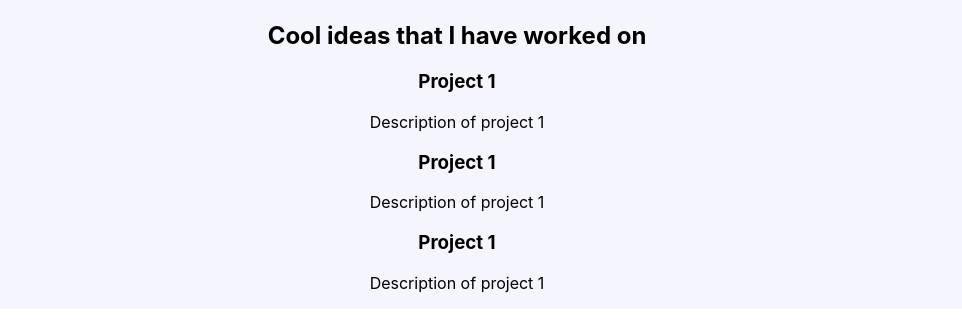
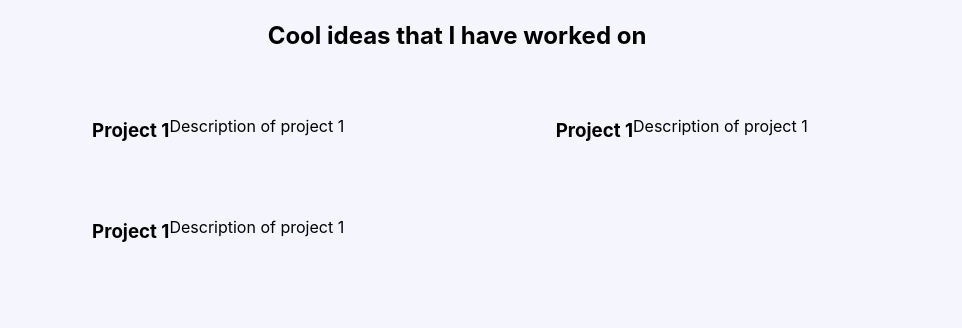
Before and after one commit to amandasuzzanne/amanda, a React (Create React App) app: page / in a window 1280 px wide. Shown: the part 925-1253 px from the top of the page, without its empty margins (183-1145 px from the left). Built offline with nearby package versions, Linux system fonts and the light colour scheme.

Commit message:
Add css tyling for Projects component

```diff
--- a/src/components/Projects.css
+++ b/src/components/Projects.css
@@ -3,3 +3,35 @@
     align-content: center;
     margin-top: 40px;
 }
+
+.project-container {
+    display: grid;
+    grid-template-columns: repeat(2, 1fr);
+    gap: 20px;
+    padding: 0 20px;
+    align-content: center;
+    margin-top: 50px;
+    margin-bottom: 50px;
+    margin-left: 13%;
+    margin-right: 13%;
+    border-radius: 25px;
+    /* background-color: blue; */
+}
+
+.project {
+    display: flex;
+    flex-direction: row;
+    margin-bottom: 20px; /* Space between rows */
+    border-radius: 25px;
+    /* background-color: rgb(255, 0, 55); */
+    align-content: center;
+    margin-left: 20%;
+    margin-right: 20%;
+    max-width: 100%;
+}
+
+/* Ensure last row is aligned properly if there's an odd number of projects */
+.project-container::after {
+    content: "";
+    width: calc(50% - 10px);
+}
```
